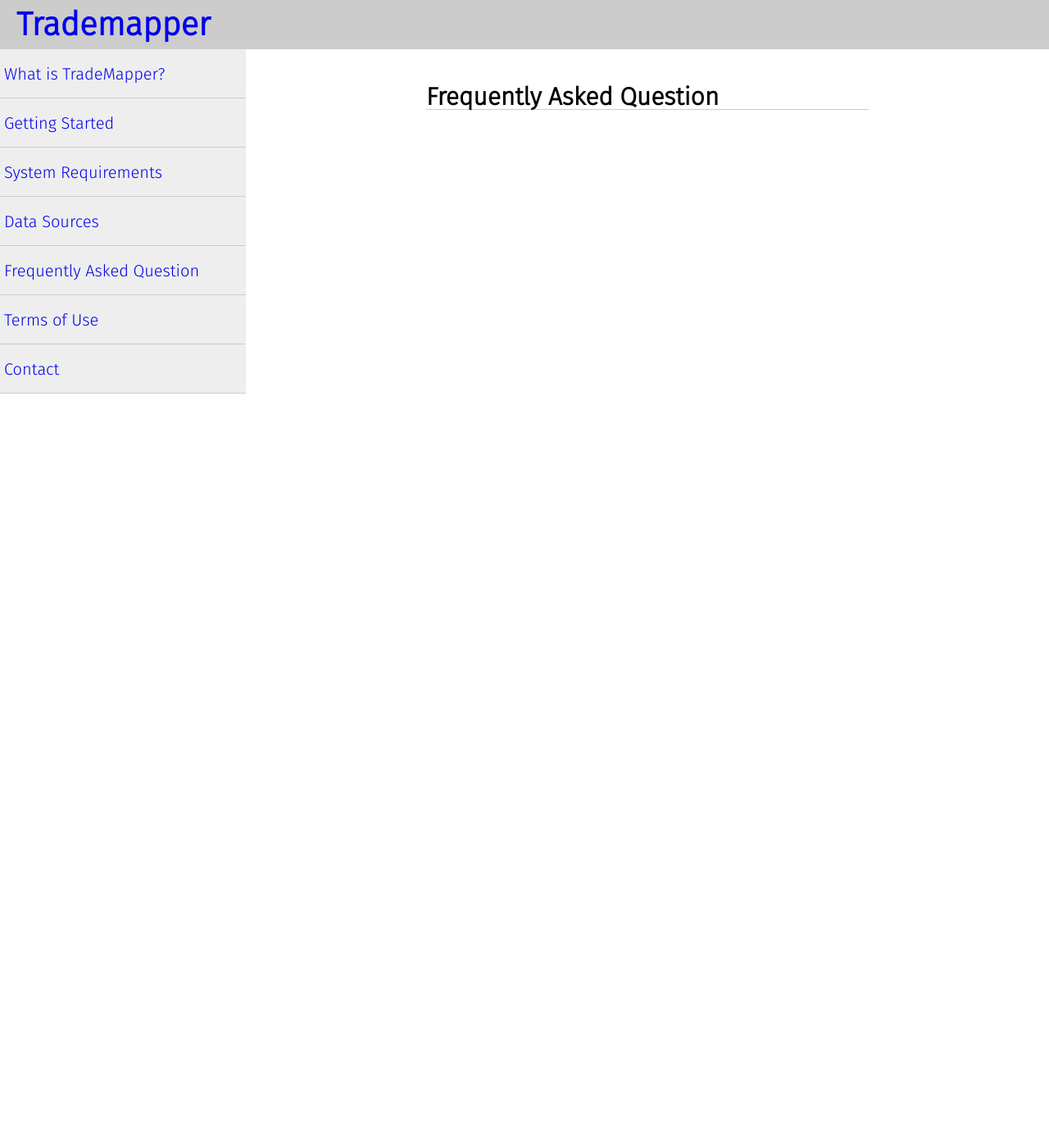
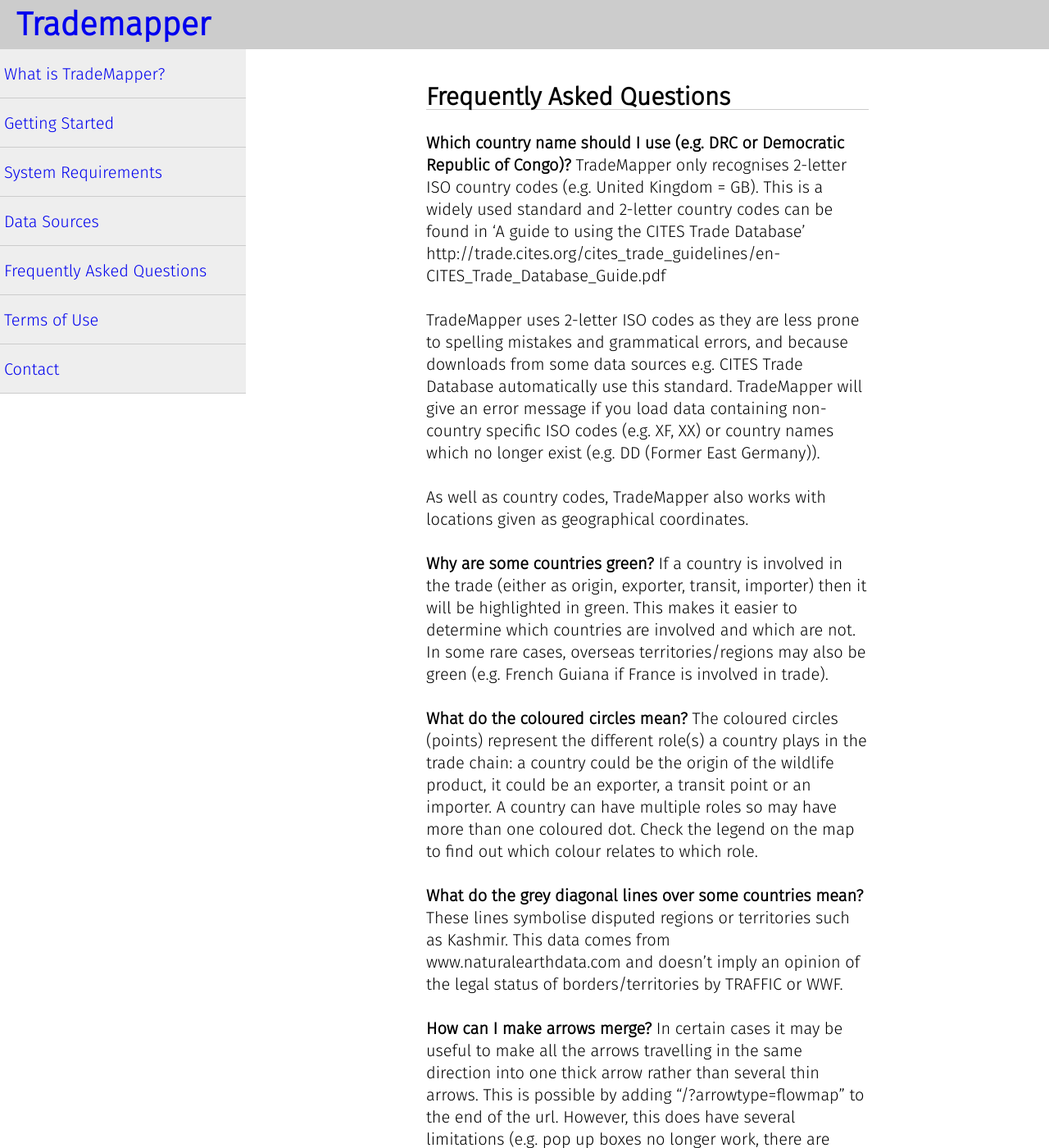
Before and after one commit to trademapper/trademapper-js, a Jekyll site: the page built from _pages/04_faq.md, in a window 1280 px wide and 1400 px high. Shown: the whole window at 82% size. Built offline with Jekyll 4.4.1, drawn with Linux system fonts in a browser that asks for light colours; some of the changed text lies outside the part shown.

Commit message:
Update 04_faq.md

```diff
--- a/_pages/04_faq.md
+++ b/_pages/04_faq.md
@@ -1,5 +1,32 @@
 ---
 permalink: /faq/
 layout:    default
-title:     Frequently Asked Question
+title:     Frequently Asked Questions
 ---
+__Which country name should I use (e.g. DRC or Democratic Republic of Congo)?__
+TradeMapper only recognises 2-letter ISO country codes (e.g. United Kingdom = GB). This is a widely used standard and 2-letter country codes can be found in ‘A guide to using the CITES Trade Database’ http://trade.cites.org/cites_trade_guidelines/en-CITES_Trade_Database_Guide.pdf
+
+TradeMapper uses 2-letter ISO codes as they are less prone to spelling mistakes and grammatical errors, and because downloads from some data sources e.g. CITES Trade Database automatically use this standard. TradeMapper will give an error message if you load data containing non-country specific ISO codes (e.g. XF, XX) or country names which no longer exist (e.g. DD (Former East Germany)).
+
+As well as country codes, TradeMapper also works with locations given as geographical coordinates.
+
+__Why are some countries green?__
+If a country is involved in the trade (either as origin, exporter, transit, importer) then it will be highlighted in green. This makes it easier to determine which countries are involved and which are not. In some rare cases, overseas territories/regions may also be green (e.g. French Guiana if France is involved in trade).
+
+__What do the coloured circles mean?__
+The coloured circles (points) represent the different role(s) a country plays in the trade chain: a country could be the origin of the wildlife product, it could be an exporter, a transit point or an importer. A country can have multiple roles so may have more than one coloured dot.  Check the legend on the map to find out which colour relates to which role.
+
+__What do the grey diagonal lines over some countries mean?__
+These lines symbolise disputed regions or territories such as Kashmir. This data comes from www.naturalearthdata.com and doesn't imply an opinion of the legal status of borders/territories by TRAFFIC or WWF.
+
+__How can I make arrows merge?__
+In certain cases it may be useful to make all the arrows travelling in the same direction into one thick arrow rather than several thin arrows. This is possible by adding “/?arrowtype=flowmap” to the end of the url. However, this does have several limitations (e.g. pop up boxes no longer work, there are bends in the arrows when smaller arrows split off which can appear like transit points). Hopefully future development will improve this function but for now please be wary and make sure you understand exactly what you are doing.
+
+__How can I change the size of the arrows?__
+The default maximum thickness of arrows is currently 30 pixels. If this seems too thick or thin it is possible to manually change it by adding ”/?maxarrowwidth=10” to the end of the url (this will reduce it to 10 pixels but any number can be used).
+
+__How can I create an image__
+Images can be created by pressing the print screen button on your keyboard and pasting it into a document/editing program. There are also a number of ‘snipping’ add ons for your browser which can be downloaded and allow any portion of the screen to be selected and saved as an image (rather than print screen which takes the entire screen).
+
+__How secure is TradeMapper?__
+TradeMapper runs locally on your computer so no information is transmitted via the internet when using a .csv file stored on your computer.
```
